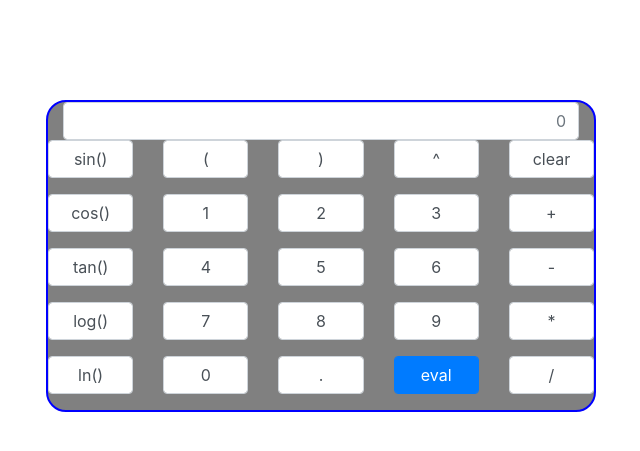
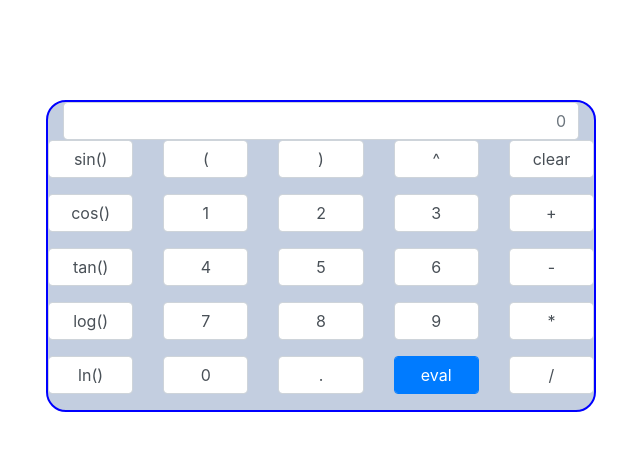
Before and after one commit to seantowne/cst-336-hw-2-calculator, a PHP site: page / in a window 1280 px wide. Shown: the top 451 px of the page, without its empty margins (319-959 px from the left). Run offline with PHP 8.4, Linux system fonts and the light colour scheme; some libraries are stand-ins or nearby versions.

Commit message:
AutomatedCommitAndPush

```diff
--- a/css/style.css
+++ b/css/style.css
@@ -6,7 +6,7 @@
     margin-top: 100px;
     border: 2px solid blue;
     border-radius: 20px;
-    background: grey;
+    background: #c3cee0;
 }
 
 #expression{
```
